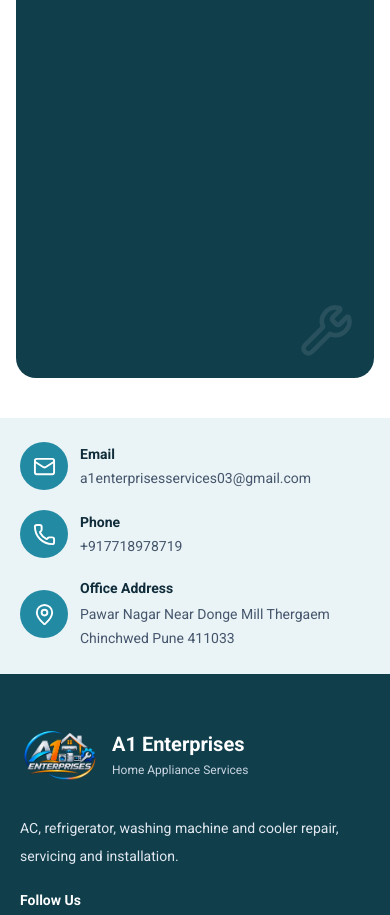
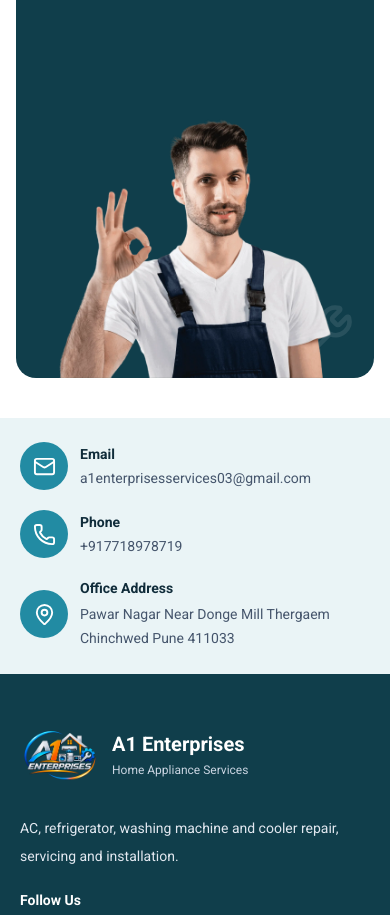
Before and after one commit to mamoon4068/A1-Enterprises, a React (Vite) app in the folder Client/: page /about in a window 390 px wide. Shown: the part 5320-6235 px from the top of the page. Built offline with nearby package versions, Linux system fonts and the light colour scheme; no server answers.

Commit message:
some error resolve

```diff
--- a/Client/src/pages/AboutUs.jsx
+++ b/Client/src/pages/AboutUs.jsx
@@ -564,7 +564,7 @@ export default function AboutUs({ phone = "" }) {
   <img
     src={OurValuesLastPic}
     alt="A1 Enterprises service technician"
-    className="pointer-events-none relative z-10 mx-auto left-157 mt-30 h-65 max-w-full object-contain object-bottom md:absolute md:bottom-0 md:right-0 md:mt-0 md:h-105 md:w-[51%] lg:right-3"
+    className="pointer-events-none relative z-10 mx-auto md:left-157 mt-30 h-65 max-w-full object-contain object-bottom md:absolute md:bottom-0 md:right-0 md:mt-0 md:h-105 md:w-[51%] lg:right-3"
     onError={(e) => {
       e.currentTarget.style.display = "none";
     }}
```
